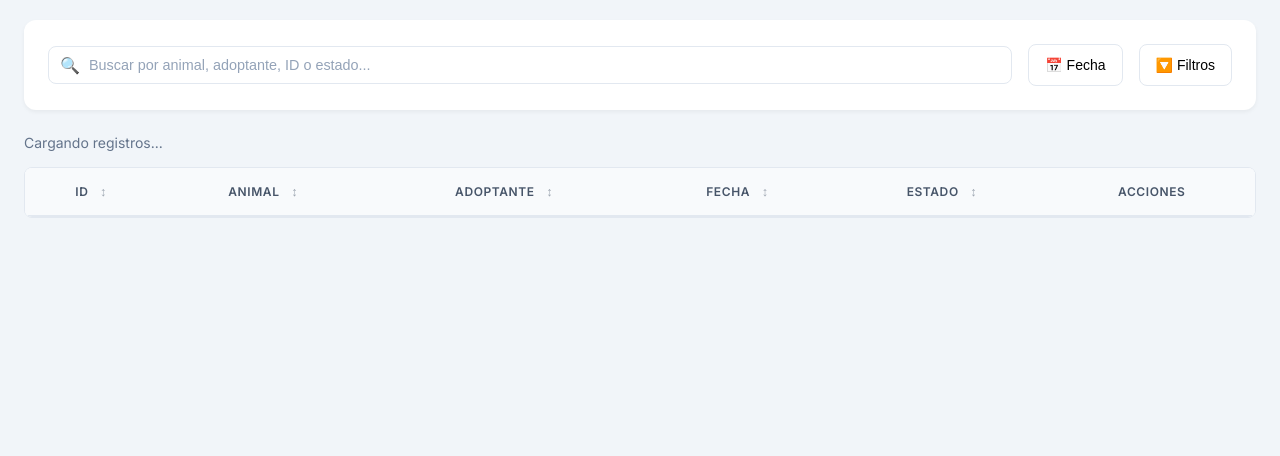
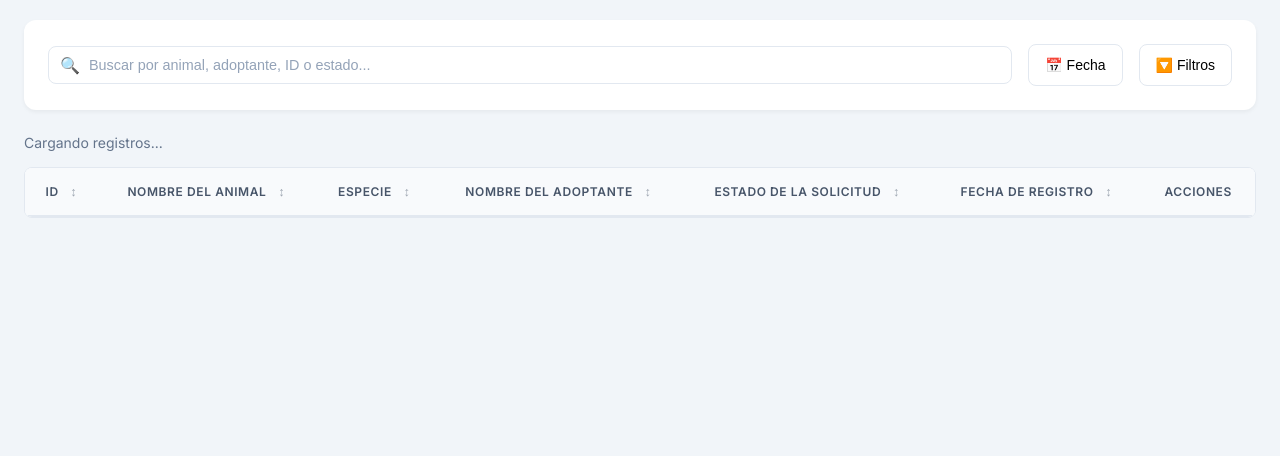
Before and after one commit to Casas-tj/SafePaws, a Django app: page /adopciones/adopciones in a window 1280 px wide. Shown: the part 213-669 px from the top of the page. Run offline with Django 5.2, Linux system fonts and the light colour scheme; lists and menus that the app fills with data are empty.

Commit message:
feature/adopciones: Lista de adopciones actualizada con respecto a los datos del formulario

```diff
--- a/apps/adopciones/templates/adopciones/adopciones.html
+++ b/apps/adopciones/templates/adopciones/adopciones.html
@@ -48,10 +48,11 @@
         <thead>
             <tr>
                 <th onclick="sortTable('id')">ID <span class="sort-icon">↕</span></th>
-                <th onclick="sortTable('animal')">Animal <span class="sort-icon">↕</span></th>
-                <th onclick="sortTable('adoptante')">Adoptante <span class="sort-icon">↕</span></th>
-                <th onclick="sortTable('fecha')">Fecha <span class="sort-icon">↕</span></th>
-                <th onclick="sortTable('estado')">Estado <span class="sort-icon">↕</span></th>
+                <th onclick="sortTable('nombreAnimal')">Nombre del Animal <span class="sort-icon">↕</span></th>
+                <th onclick="sortTable('especie')">Especie <span class="sort-icon">↕</span></th>
+                <th onclick="sortTable('nombreAdoptante')">Nombre del Adoptante <span class="sort-icon">↕</span></th>
+                <th onclick="sortTable('estado')">Estado de la Solicitud <span class="sort-icon">↕</span></th>
+                <th onclick="sortTable('fecha')">Fecha de Registro <span class="sort-icon">↕</span></th>
                 <th>Acciones</th>
             </tr>
         </thead>
```
